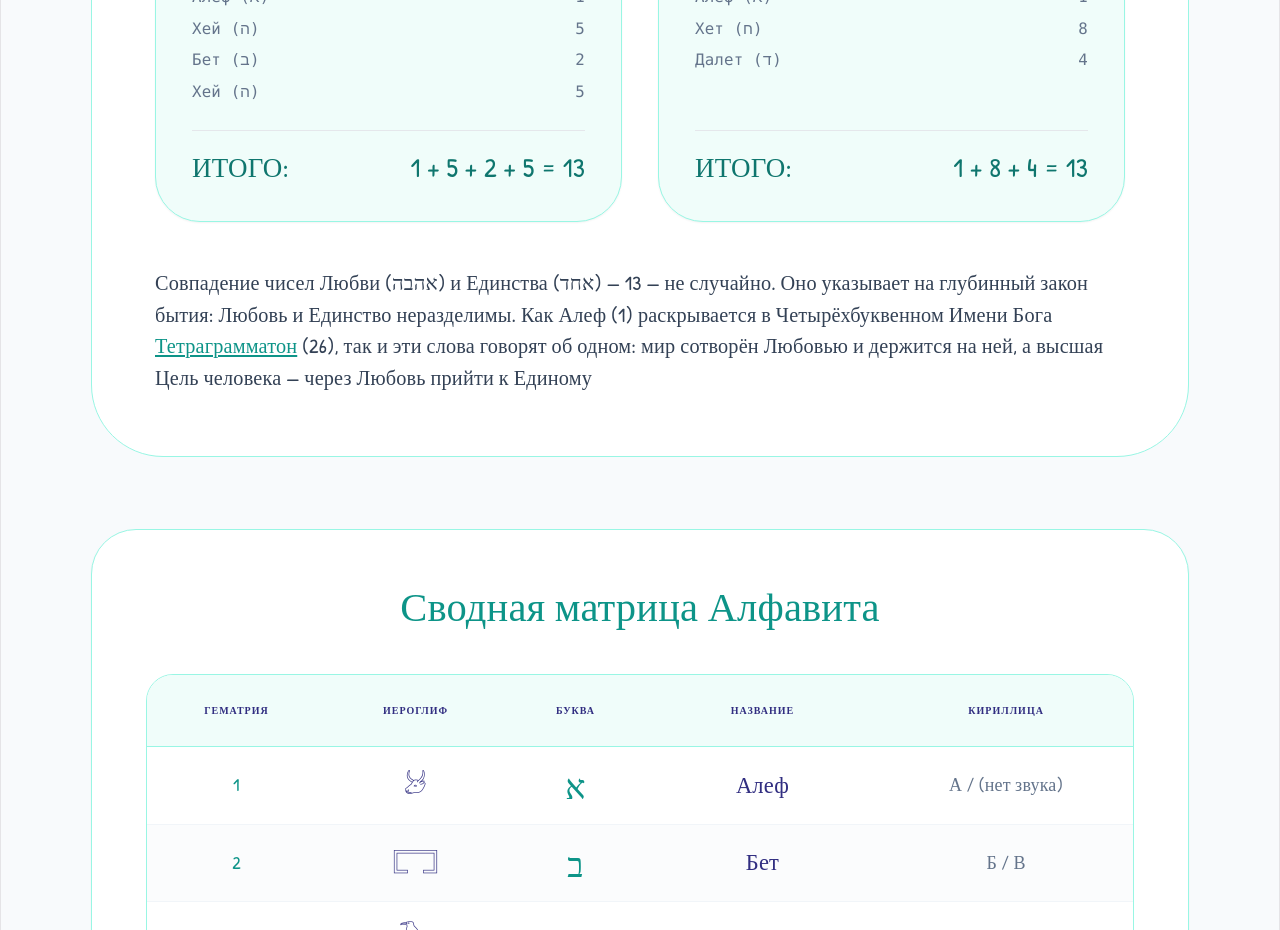
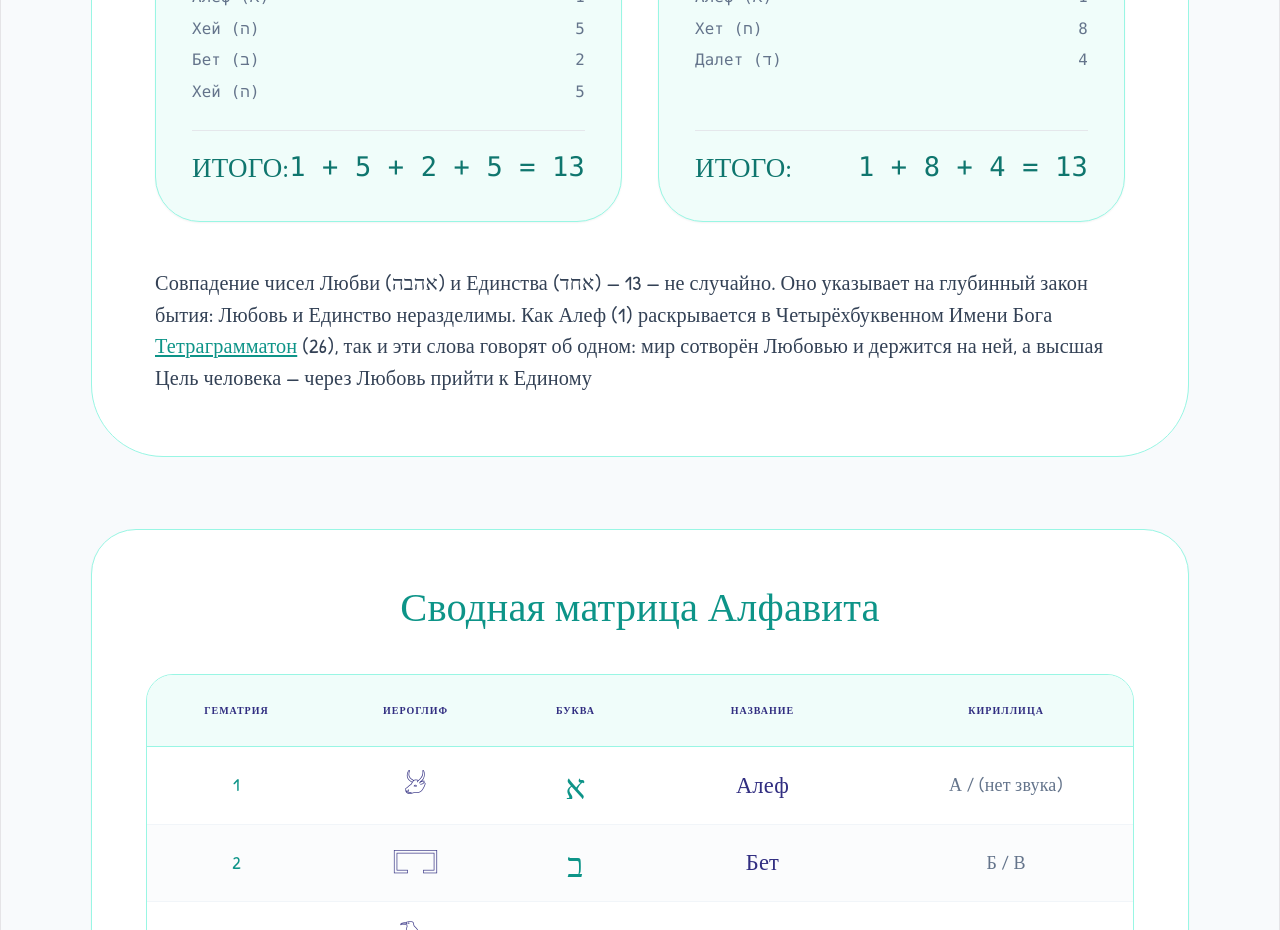
Before and after one commit to bemotte-ops/Hebrew, a React (Vite) app: page / in a window 1280 px wide. Shown: the part 6660-7590 px from the top of the page. Built offline with nearby package versions, Linux system fonts and the light colour scheme; a web font is replaced by a local one.

Commit message:
Update App.tsx

```diff
--- a/src/App.tsx
+++ b/src/App.tsx
@@ -558,8 +558,11 @@ const App: React.FC = () => {
                   <div className="flex justify-between"><span>Бет (ב)</span> <span>2</span></div>
                   <div className="flex justify-between"><span>Хей (ה)</span> <span>5</span></div>
                 </div>
-                <div className="pt-4 border-t flex justify-between font-patrick text-2xl text-teal-700">
-                  <span>ИТОГО:</span> <span>1 + 5 + 2 + 5 = 13</span>
+                <div className="pt-4 border-t">
+                  <div className="flex flex-col sm:flex-row justify-between font-patrick text-2xl text-teal-700">
+                    <span>ИТОГО:</span>
+                    <span className="font-mono">1 + 5 + 2 + 5 = 13</span>
+                  </div>
                 </div>
               </div>
 
@@ -572,8 +575,11 @@ const App: React.FC = () => {
                   <div className="flex justify-between"><span>Далет (ד)</span> <span>4</span></div>
                   <div className="flex justify-between opacity-0"><span>&nbsp;</span><span>&nbsp;</span></div>
                 </div>
-                <div className="pt-4 border-t flex justify-between font-patrick text-2xl text-teal-700">
-                  <span>ИТОГО:</span> <span>1 + 8 + 4 = 13</span>
+                <div className="pt-4 border-t">
+                  <div className="flex flex-col sm:flex-row justify-between font-patrick text-2xl text-teal-700">
+                    <span>ИТОГО:</span>
+                    <span className="font-mono">1 + 8 + 4 = 13</span>
+                  </div>
                 </div>
               </div>
             </div>
```
